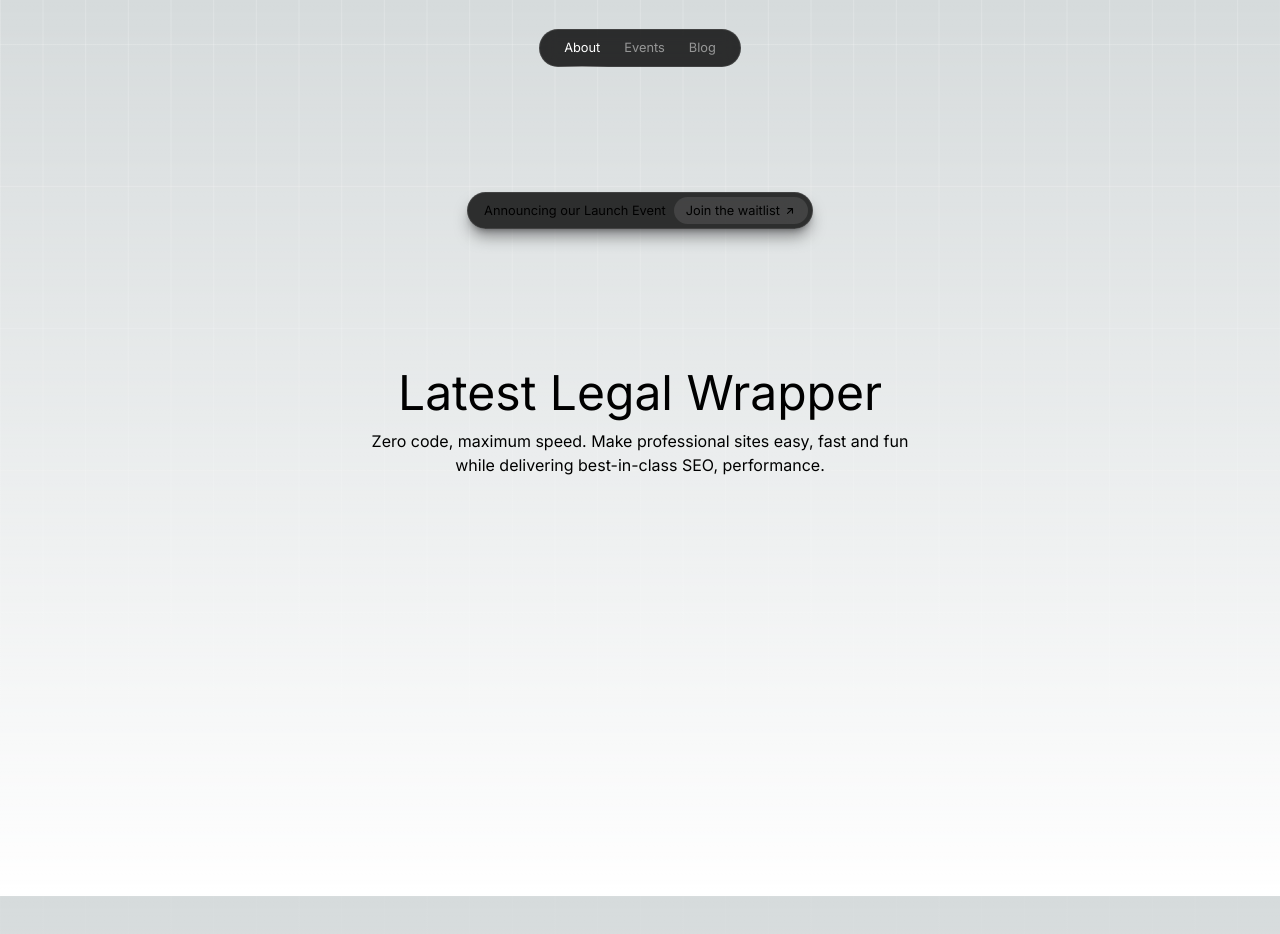
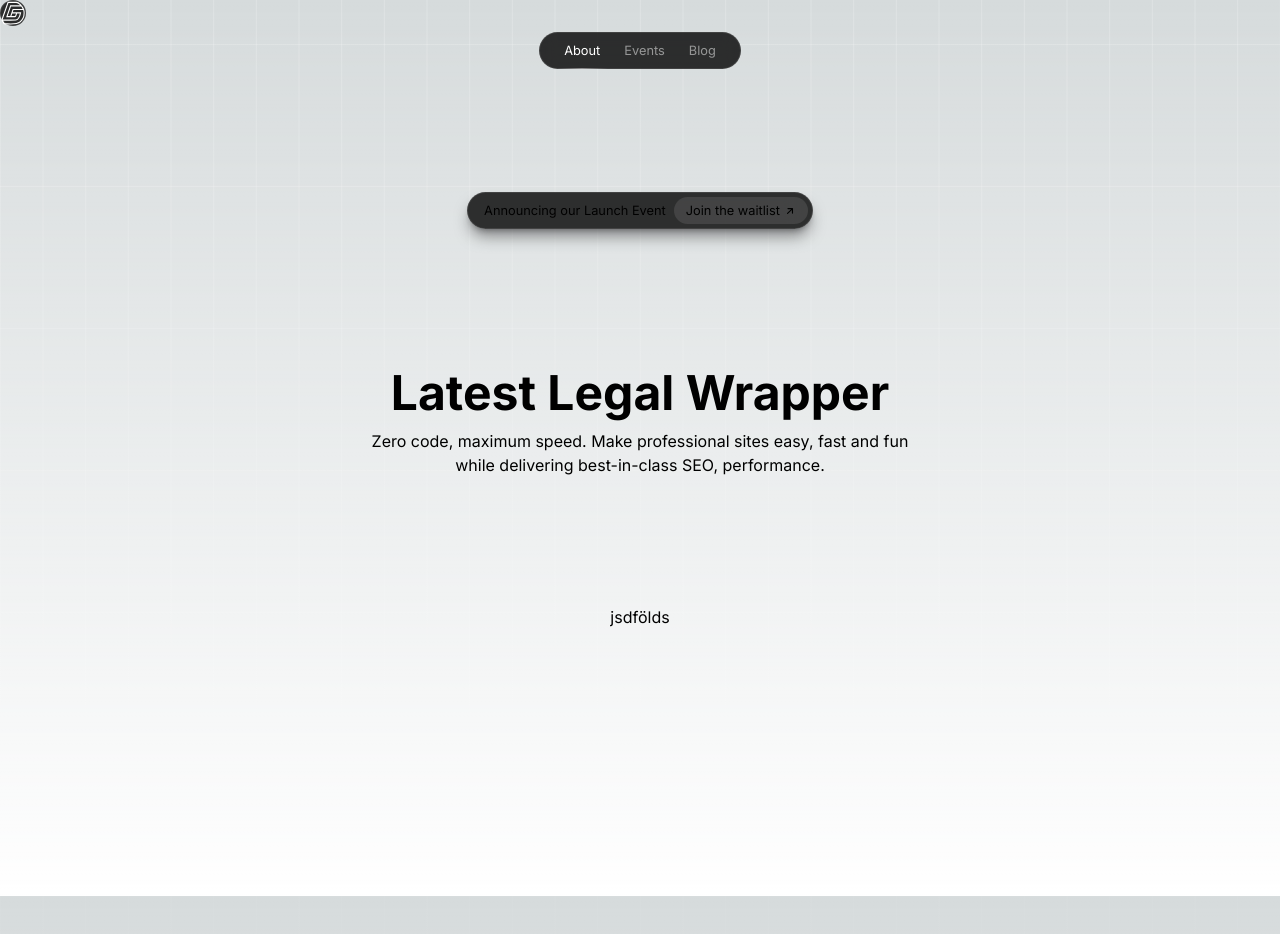
Before and after one commit to owieth/daoify, a Next.js app: page / in a window 1280 px wide. Shown: the top 934 px of the page. Built offline with nearby package versions, Linux system fonts and the light colour scheme.

Commit message:
feat(components): add logo component to header

```diff
--- a/src/app/page.tsx
+++ b/src/app/page.tsx
@@ -3,13 +3,7 @@ import Section from '@/components/section/section';
 import Teaser from '@/components/teaser/teaser';
 
 const styles = {
-  main: [
-    'flex',
-    'flex-col',
-    'items-center',
-    'min-h-screen',
-    'p-24',
-  ].join(' '),
+  main: ['flex', 'flex-col', 'items-center', 'min-h-screen', 'p-24'].join(' '),
 };
 
 export default function Home() {
@@ -22,12 +16,16 @@ export default function Home() {
       <Teaser />
 
       <Section>
-        <h1 className='text-lg'>Latest Legal Wrapper</h1>
-        <span className='text-base text-center w-2/4'>
+        <h1 className="text-lg font-bold">Latest Legal Wrapper</h1>
+        <span className="w-2/4 text-center text-base">
           Zero code, maximum speed. Make professional sites easy, fast and fun
           while delivering best-in-class SEO, performance.
         </span>
       </Section>
-    </main >
+
+      <Section>
+        <p>jsdfölds</p>
+      </Section>
+    </main>
   );
 }
--- a/src/components/header/header.tsx
+++ b/src/components/header/header.tsx
@@ -3,6 +3,7 @@
 import Link from 'next/link';
 import { usePathname } from 'next/navigation';
 import { type ReactNode } from 'react';
+import Logo from '../logo/logo';
 
 const navigation = [
   { name: 'Home', href: '/' },
@@ -81,12 +82,15 @@ const Header = () => {
     link: [
       'absolute',
       'top-0',
-      'left-6',
+      'left-0',
       'flex',
       'flex-1',
       'justify-center',
       'items-center',
-      'h-24',
+      'border',
+      'border-white/10',
+      'rounded-full',
+      'bg-black/80',
     ].join(' '),
     wrapper: [
       'sticky',
@@ -96,8 +100,7 @@ const Header = () => {
       'flex-1',
       'justify-end',
       'items-center',
-      'h-24',
-      'p-6',
+      'p-8',
       'z-15',
       'lg:justify-center',
     ].join(' '),
@@ -107,7 +110,7 @@ const Header = () => {
     <>
       <header className={styles.header}>
         <Link href="/" className={styles.link}>
-          {/* <Logo className={''} width={128} height={128} /> */}
+          <Logo height={24} width={24} />
         </Link>
 
         <div className={styles.wrapper}>
--- /dev/null
+++ b/src/components/logo/logo.tsx
@@ -0,0 +1,25 @@
+const Logo = ({
+  width,
+  height,
+  className,
+}: {
+  width: number;
+  height: number;
+  className?: string;
+}) => (
+  <svg
+    width={width}
+    height={height}
+    viewBox="0 0 54 52"
+    fill="none"
+    xmlns="http://www.w3.org/2000/svg"
+  >
+    <path
+      d="M2 41.724L15.984 2C15.984 2 27.3852 2 34.1349 2C39.8476 2 47.7614 10.4556 50.6995 18.0927M2 41.724L7.03533 49.8694C7.03533 49.8694 35.4695 52.4568 42.9297 46.0095C50.3899 39.5622 52.8225 30.4263 51.7647 22.1151C51.6022 20.8382 51.2328 19.4789 50.6995 18.0927M2 41.724C2 41.724 25.3533 42.4066 33.1239 41.724C40.8945 41.0414 43.946 25.7861 43.946 25.7861H35.4695M35.4695 25.7861C35.4695 25.7861 33.2898 33.0976 32.321 33.8726C31.798 34.2911 27.2179 34.1384 21.7385 34.1384M35.4695 25.7861H24.571M46.0301 10.0897H21.6588L13.344 34.1384C13.344 34.1384 17.6474 34.0367 21.7385 34.1384M50.6995 18.0927H27.1382L24.571 25.7861M21.7385 34.1384L24.571 25.7861"
+      stroke="white"
+      strokeWidth="2.5"
+    />
+  </svg>
+);
+
+export default Logo;
--- a/src/components/section/section.tsx
+++ b/src/components/section/section.tsx
@@ -1,12 +1,12 @@
-import { ReactNode } from "react";
+import { ReactNode } from 'react';
 
 type Props = {
   children: ReactNode;
-}
+};
 
 const Section = ({ children }: Props) => {
   return (
-    <section className="flex flex-col items-center w-full mt-32">
+    <section className="mt-32 flex w-full flex-col items-center">
       {children}
     </section>
   );
```
